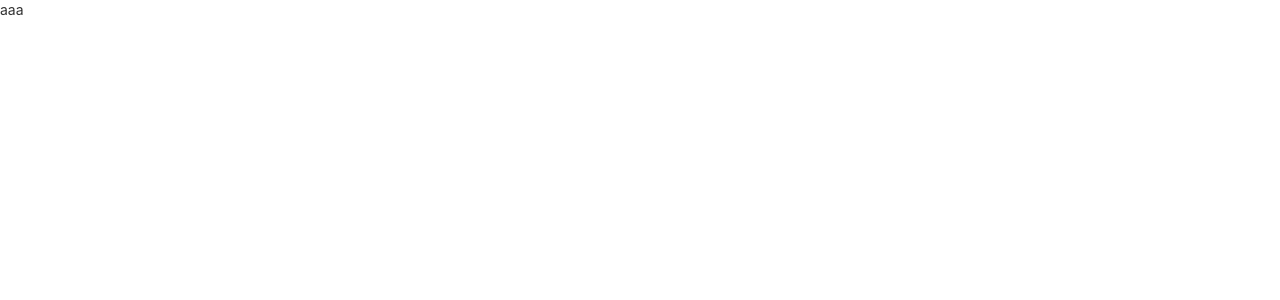
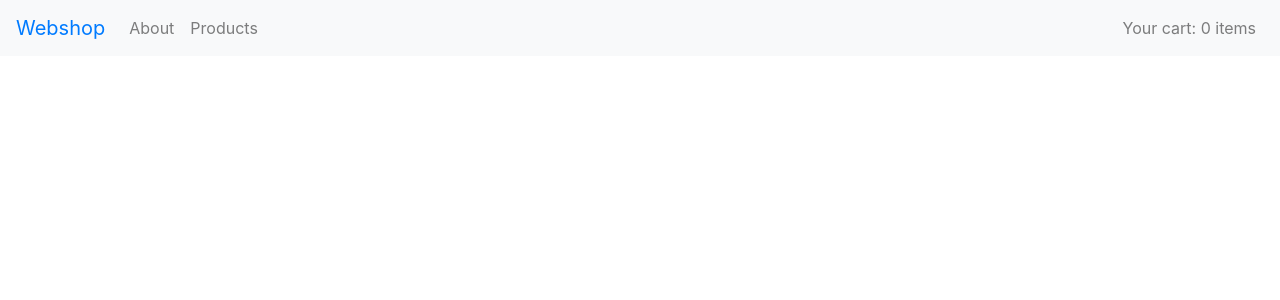
Before and after one commit to doniisetiiawan/webshop-gep, a React (Create React App) app: page / in a window 1280 px wide. Shown: the top 300 px of the page. Built offline with nearby package versions, Linux system fonts and the light colour scheme; some icons are missing.

Commit message:
The menu and footer

```diff
--- a/package.json
+++ b/package.json
@@ -6,8 +6,11 @@
     "@testing-library/jest-dom": "^4.2.4",
     "@testing-library/react": "^9.3.2",
     "@testing-library/user-event": "^7.1.2",
+    "bootstrap": "^4.5.0",
     "history": "^4.10.1",
+    "prop-types": "^15.7.2",
     "react": "^16.13.1",
+    "react-bootstrap": "^1.0.1",
     "react-dom": "^16.13.1",
     "react-router-dom": "^5.2.0",
     "react-scripts": "3.4.1"
--- a/public/index.html
+++ b/public/index.html
@@ -25,8 +25,6 @@
       Learn how to configure a non-root public URL by running `npm run build`.
     -->
     <title>React App</title>
-    <link rel="stylesheet" type="text/css" href="//netdna.bootstrapcdn.com/bootstrap/3.0.0/css/bootstrap-glyphicons.css" />
-    <link rel="stylesheet" type="text/css" href="https://maxcdn.bootstrapcdn.com/bootstrap/3.3.5/css/bootstrap.min.css" />
   </head>
   <body>
     <noscript>You need to enable JavaScript to run this app.</noscript>
--- /dev/null
+++ b/src/components/footer.jsx
@@ -0,0 +1,15 @@
+import React from 'react';
+
+function footer() {
+  return (
+    <footer className="footer text-center">
+      <div className="container">
+        <p className="text-muted">
+          Copyright 2015 Your Webshop. All rights reserved.
+        </p>
+      </div>
+    </footer>
+  );
+}
+
+export default footer;
--- /dev/null
+++ b/src/components/menu.jsx
@@ -0,0 +1,41 @@
+/* eslint-disable react/forbid-prop-types */
+import React from 'react';
+import PropTypes from 'prop-types';
+import { Nav, Navbar } from 'react-bootstrap';
+import { Link } from 'react-router-dom';
+
+function menu(props) {
+  return (
+    <Navbar bg="light" fixed="top">
+      <Navbar.Brand>
+        <Link to="/">Webshop</Link>
+      </Navbar.Brand>
+      <Navbar.Toggle aria-controls="responsive-navbar-nav" />
+      <Navbar.Collapse id="responsive-navbar-nav">
+        <Nav className="mr-auto">
+          <Nav.Link eventKey={1} href="/company">
+            About
+          </Nav.Link>
+          <Nav.Link eventKey={2} href="/products">
+            Products
+          </Nav.Link>
+        </Nav>
+        <Nav>
+          <Nav.Link eventKey={2} href="/products">
+            Your cart: {props.cart.length} items
+          </Nav.Link>
+        </Nav>
+      </Navbar.Collapse>
+    </Navbar>
+  );
+}
+
+export default menu;
+
+menu.propTypes = {
+  cart: PropTypes.any,
+};
+
+menu.defaultProps = {
+  cart: [],
+};
--- a/src/index.js
+++ b/src/index.js
@@ -8,8 +8,8 @@ import {
 } from 'react-router-dom';
 import { createBrowserHistory } from 'history';
 import * as serviceWorker from './serviceWorker';
-
 import Layout from './layout';
+import 'bootstrap/dist/css/bootstrap.min.css';
 
 const history = createBrowserHistory();
 
--- a/src/layout.jsx
+++ b/src/layout.jsx
@@ -1,10 +1,13 @@
 import React from 'react';
+import Menu from './components/menu';
+import Footer from './components/footer';
 
 function layout() {
   return (
-    <div>
-      aaa
-    </div>
+    <>
+      <Menu />
+      <Footer />
+    </>
   );
 }
 
```
Also changed, not shown: .eslintrc.json, 1 other file (tests, documents, lock files or other folders).
